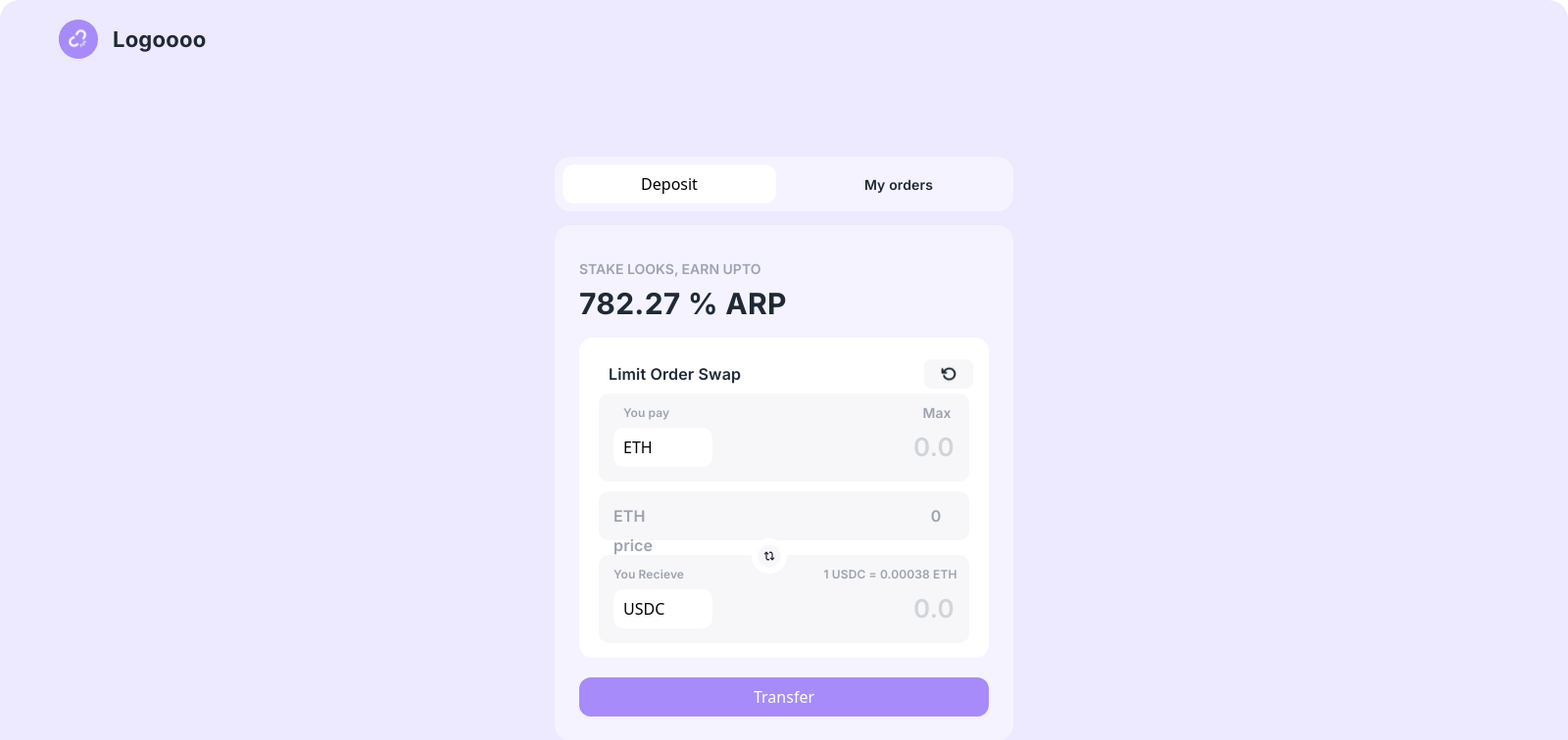
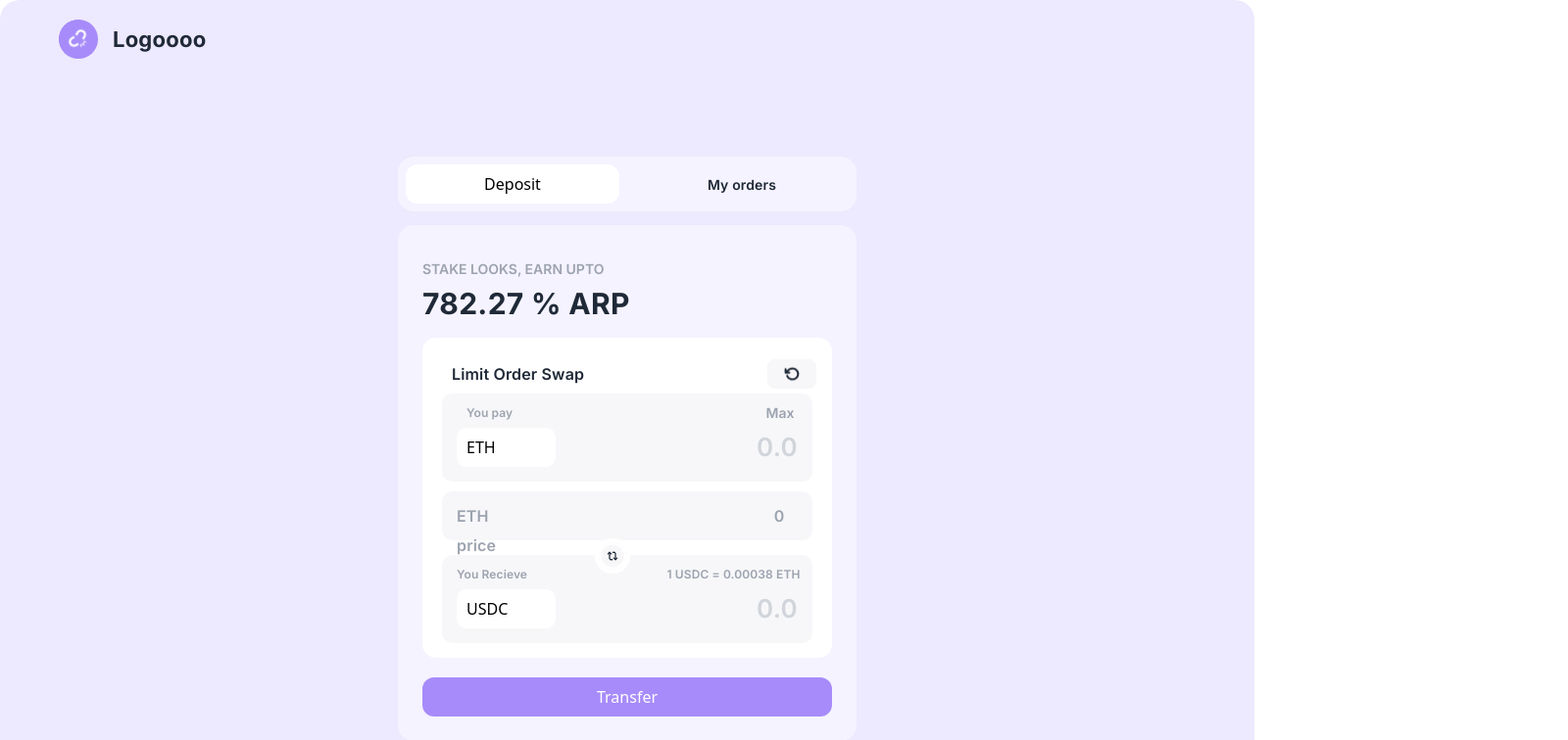
Before and after one commit to shubhi1928/Instaoapp, a Vue app: page / in a window 1280 px wide. Shown: the top 756 px of the page at 98% size, 1600 px wide, since content can reach past the window. Built offline with nearby package versions, Linux system fonts and the light colour scheme.

Commit message:
width set

```diff
--- a/src/App.vue
+++ b/src/App.vue
@@ -27,9 +27,8 @@ export default {
 <style>
 #page{
 position: relative;
-width: 1600px;
 height: 900px;
-
+/* width:1520px; */
 background: #EDE9FE;
 border-radius: 20px;
 }
```
